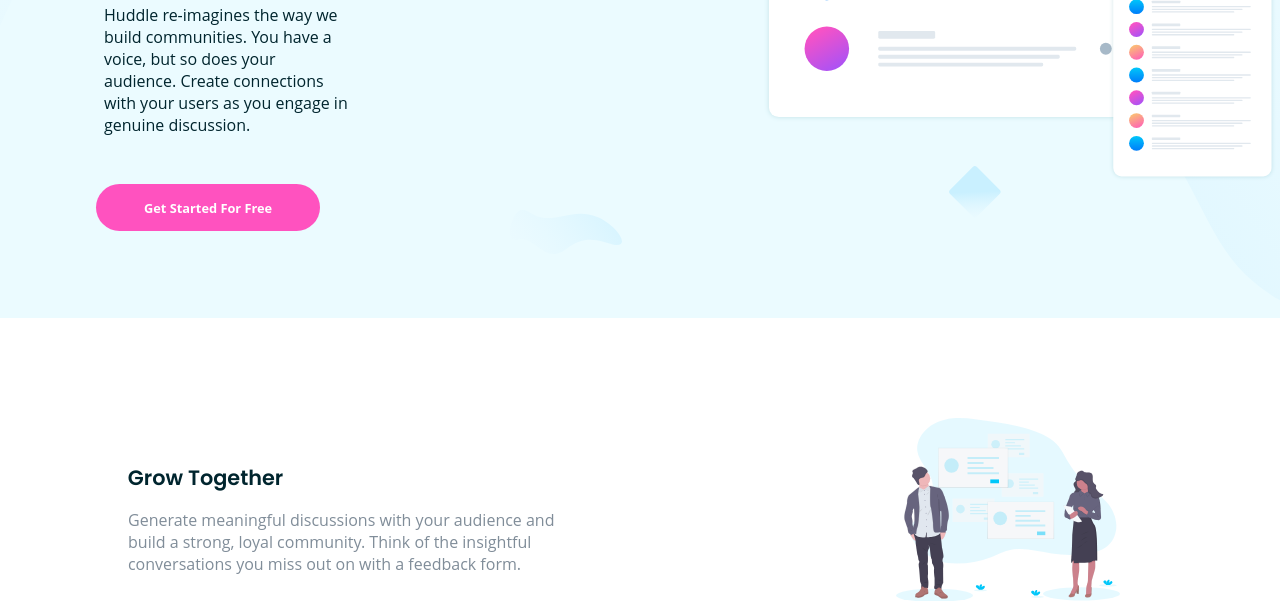
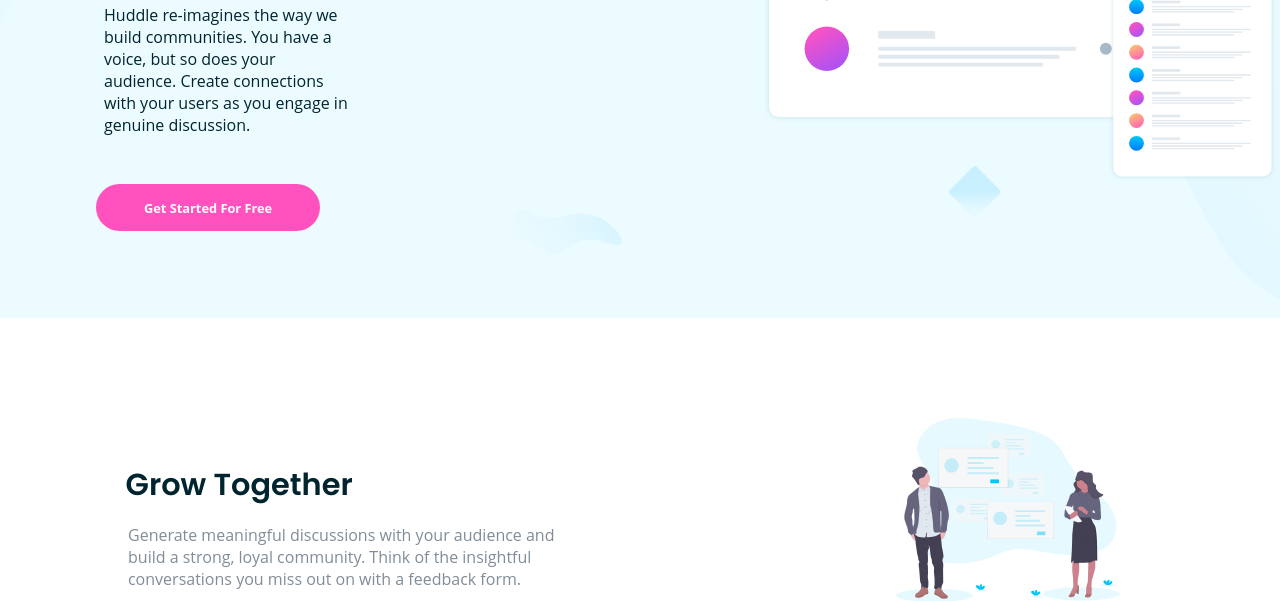
Before and after one commit to TheCoderGuru/huddle-landing-page-with-alternating-feature-blocks, a plain HTML site: page index.html in a window 1280 px wide. Shown: the part 382-983 px from the top of the page. Drawn offline with nearby package versions, Linux system fonts and the light colour scheme.

```diff
--- a/style.css
+++ b/style.css
@@ -23,6 +23,7 @@
 body {
   min-height: 100%;
   overflow-x: hidden;
+  width: --webkit-fill-available;
 }
 
 .header__container {
@@ -362,7 +363,8 @@
     color: var(--very-dark-cyan);
     font-family: var(--font-poppins);
     text-align: left;
-    margin-inline: 2.3em;
+    margin-inline: 1.5em;
+    font-size: 1.9rem;
   }
 
   .grid__content {
```
